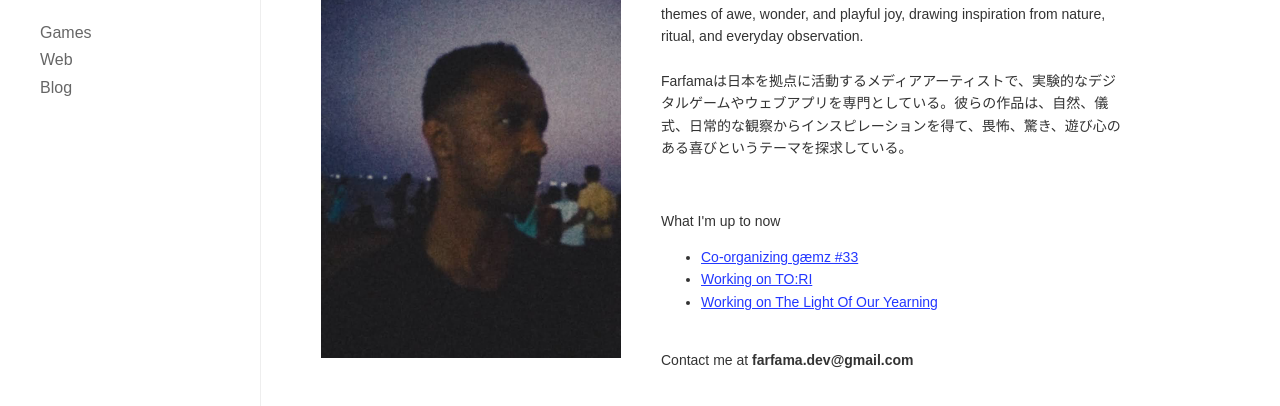
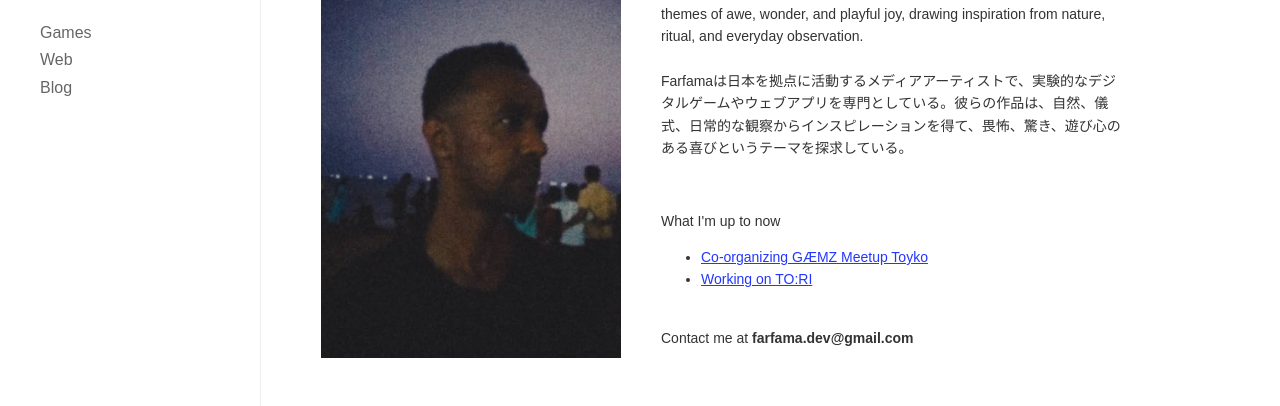
Before and after one commit to farfamahar/farfamahar.github.io, an Astro site: page / in a window 1280 px wide. Shown: the part 102-508 px from the top of the page. Built offline with nearby package versions, Linux system fonts and the light colour scheme; Astro itself is replaced by a stand-in of ours; a web font is replaced by a local one.

Commit message:
Update index.astro

```diff
--- a/src/pages/index.astro
+++ b/src/pages/index.astro
@@ -2,9 +2,8 @@
 import BaseHead from '../components/BaseHead.astro';
 import Sidebar from '../components/Sidebar.astro';
 const nowItems = [
-    { text: "Co-organizing gæmz #33", link: "https://www.eventbrite.co.uk/e/gmz-meetup-33-tokyo-tickets-1044223599897"},
+    { text: "Co-organizing GÆMZ Meetup Toyko", link: "https://www.thenomi.com/gaemz.html"},
     { text: "Working on TO:RI", link: "https://store.steampowered.com/app/3215280/TORI/"},
-    { text: "Working on The Light Of Our Yearning", link: "https://x.com/farfama/status/1804522575143571523"}
 ];
 ---
 
```
